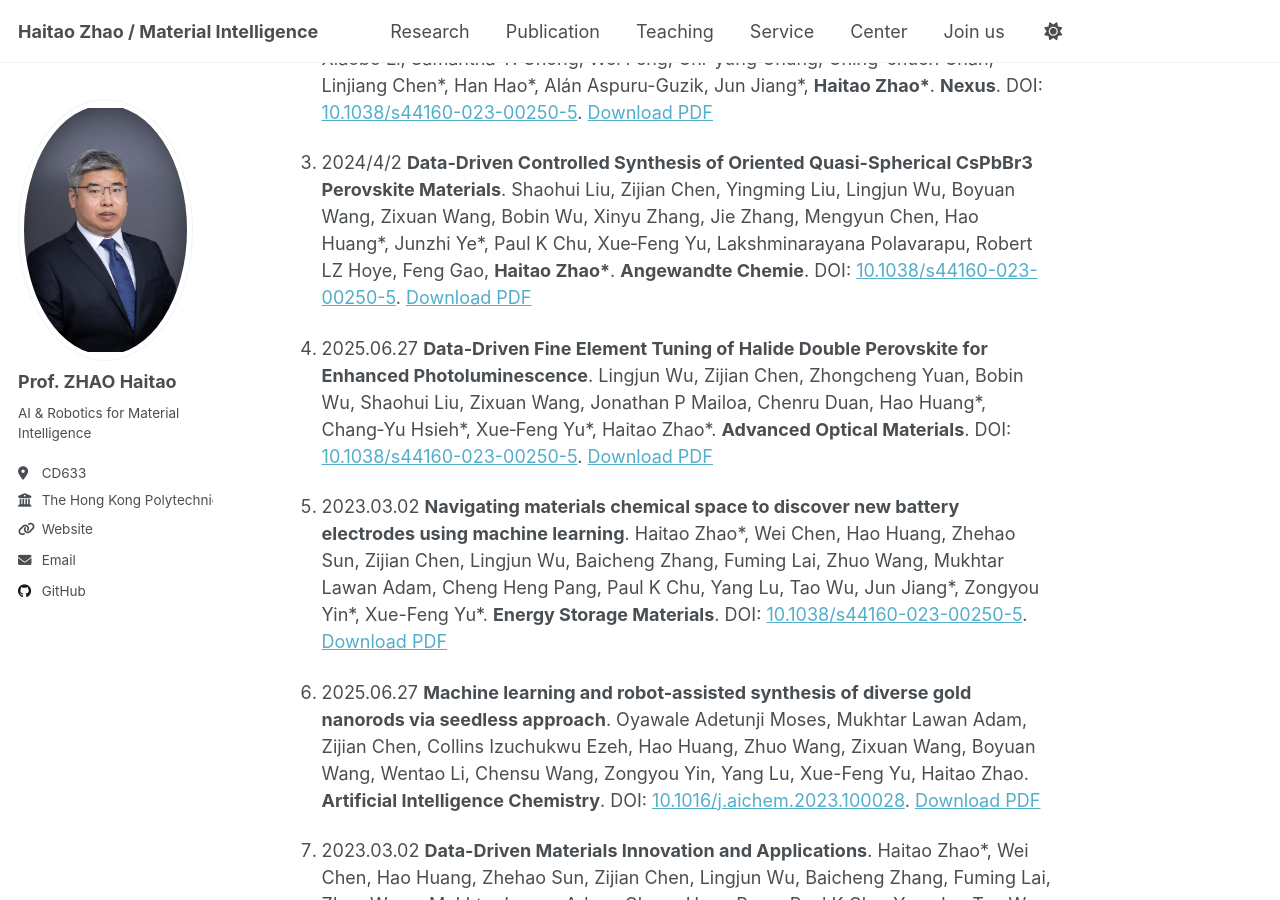
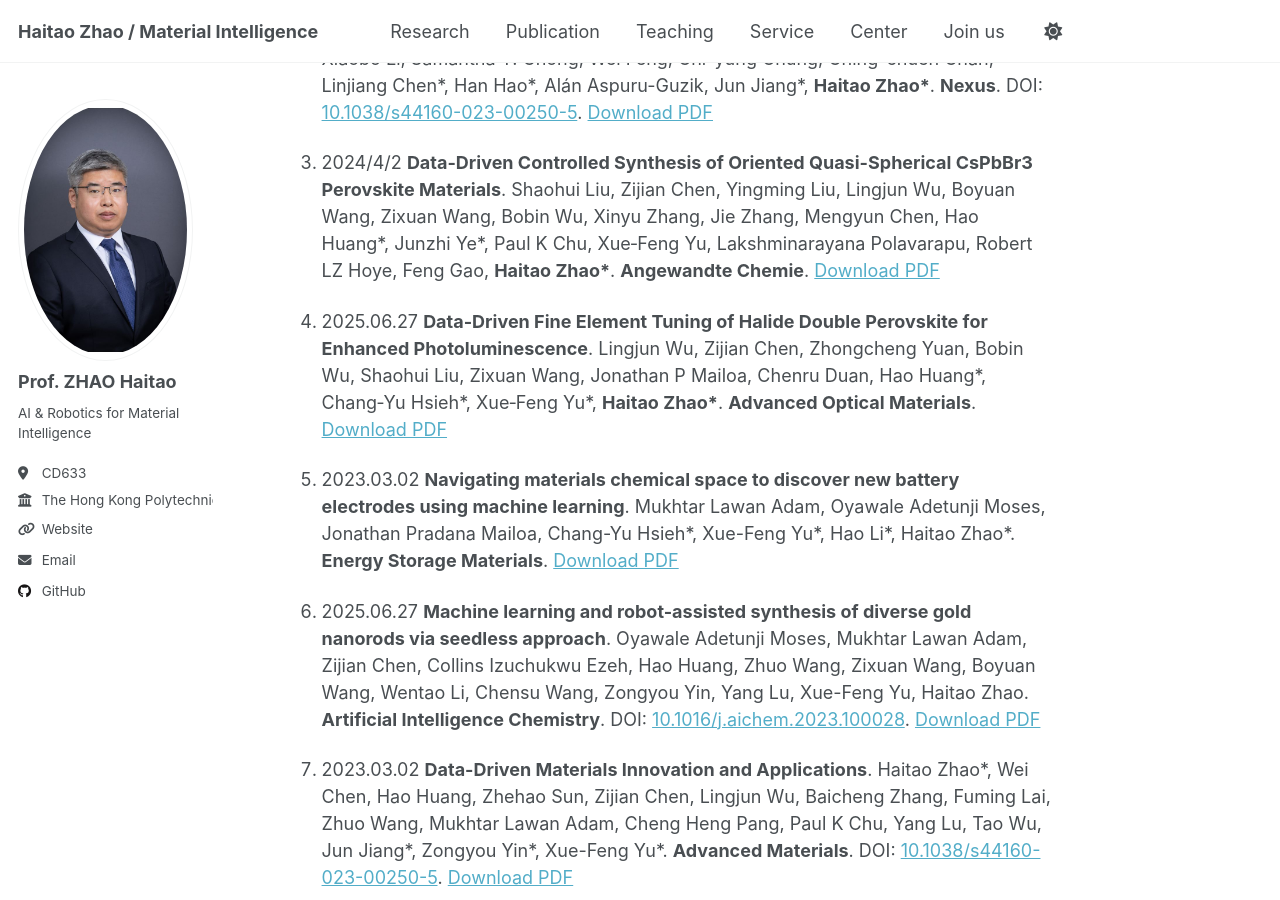
Before and after one commit to HaitaoZhao-PolyU/HaitaoZhao-PolyU.github.io, a Jekyll site: the page built from _publication1/publication.md, in a window 1280 px wide and 900 px high, scrolled down 464 px. Built offline with Jekyll 4.4.1, drawn with Linux system fonts in a browser that asks for light colours.

Commit message:
Update publication.md

```diff
--- a/_publication1/publication.md
+++ b/_publication1/publication.md
@@ -10,11 +10,11 @@ collection: publication1
 
 2. 2025/6/27 **Material intelligence by the convergence of artificial intelligence and robotic platforms**. Xinyu Zhang, Zijian Chen, Feibei Chen, Billy Fanady, Boyuan Wang, Zongming Ni, Shumin Zhou, Junzhi Ye, GuanHua Chen, Jie Liu, Robert L. Z. Hoye, Xiaobo Li, Samantha Y. Chong, Wei Feng, Chi-yung Chung, Ching-chuen Chan, Linjiang Chen\*, Han Hao\*, Alán Aspuru-Guzik, Jun Jiang\*, **Haitao Zhao\***. **Nexus**. DOI: [10.1038/s44160-023-00250-5](https://doi.org/10.1038/s44160-023-00250-5). [Download PDF](/files/s44160-023-00250-5 (2).pdf)
 
-3. 2024/4/2 **Data-Driven Controlled Synthesis of Oriented Quasi-Spherical CsPbBr3 Perovskite Materials**. Shaohui Liu, Zijian Chen, Yingming Liu, Lingjun Wu, Boyuan Wang, Zixuan Wang, Bobin Wu, Xinyu Zhang, Jie Zhang, Mengyun Chen, Hao Huang\*, Junzhi Ye\*, Paul K Chu, Xue‐Feng Yu, Lakshminarayana Polavarapu, Robert LZ Hoye, Feng Gao, **Haitao Zhao\***. **Angewandte Chemie**. DOI: [10.1038/s44160-023-00250-5](https://doi.org/10.1038/s44160-023-00250-5). [Download PDF](/files/s44160-023-00250-5 (2).pdf)
+3. 2024/4/2 **Data-Driven Controlled Synthesis of Oriented Quasi-Spherical CsPbBr3 Perovskite Materials**. Shaohui Liu, Zijian Chen, Yingming Liu, Lingjun Wu, Boyuan Wang, Zixuan Wang, Bobin Wu, Xinyu Zhang, Jie Zhang, Mengyun Chen, Hao Huang\*, Junzhi Ye\*, Paul K Chu, Xue‐Feng Yu, Lakshminarayana Polavarapu, Robert LZ Hoye, Feng Gao, **Haitao Zhao\***. **Angewandte Chemie**. [Download PDF](/files/s44160-023-00250-5 (2).pdf)
 
-4. 2025.06.27 **Data-Driven Fine Element Tuning of Halide Double Perovskite for Enhanced Photoluminescence**. Lingjun Wu, Zijian Chen, Zhongcheng Yuan, Bobin Wu, Shaohui Liu, Zixuan Wang, Jonathan P Mailoa, Chenru Duan, Hao Huang\*, Chang‐Yu Hsieh\*, Xue‐Feng Yu\*, Haitao Zhao\*. **Advanced Optical Materials**. DOI: [10.1038/s44160-023-00250-5](https://doi.org/10.1038/s44160-023-00250-5). [Download PDF](/files/s44160-023-00250-5 (2).pdf)
+4. 2025.06.27 **Data-Driven Fine Element Tuning of Halide Double Perovskite for Enhanced Photoluminescence**. Lingjun Wu, Zijian Chen, Zhongcheng Yuan, Bobin Wu, Shaohui Liu, Zixuan Wang, Jonathan P Mailoa, Chenru Duan, Hao Huang\*, Chang‐Yu Hsieh\*, Xue‐Feng Yu\*, **Haitao Zhao\***. **Advanced Optical Materials**. [Download PDF](/files/s44160-023-00250-5 (2).pdf)
 
-5. 2023.03.02 **Navigating materials chemical space to discover new battery electrodes using machine learning**. Haitao Zhao\*, Wei Chen, Hao Huang, Zhehao Sun, Zijian Chen, Lingjun Wu, Baicheng Zhang, Fuming Lai, Zhuo Wang, Mukhtar Lawan Adam, Cheng Heng Pang, Paul K Chu, Yang Lu, Tao Wu, Jun Jiang\*, Zongyou Yin\*, Xue-Feng Yu\*. **Energy Storage Materials**. DOI: [10.1038/s44160-023-00250-5](https://www.sciencedirect.com/science/article/abs/pii/S2405829723004683?via%3Dihub). [Download PDF](/files/s44160-023-00250-5 (2).pdf)
+5. 2023.03.02 **Navigating materials chemical space to discover new battery electrodes using machine learning**. Mukhtar Lawan Adam, Oyawale Adetunji Moses, Jonathan Pradana Mailoa, Chang-Yu Hsieh\*, Xue-Feng Yu\*, Hao Li\*, Haitao Zhao\*. **Energy Storage Materials**. [Download PDF](/files/s44160-023-00250-5 (2).pdf)
 
 6. 2025.06.27 **Machine learning and robot-assisted synthesis of diverse gold nanorods via seedless approach**. Oyawale Adetunji Moses, Mukhtar Lawan Adam, Zijian Chen, Collins Izuchukwu Ezeh, Hao Huang, Zhuo Wang, Zixuan Wang, Boyuan Wang, Wentao Li, Chensu Wang, Zongyou Yin, Yang Lu, Xue-Feng Yu, Haitao Zhao. **Artificial Intelligence Chemistry**. DOI: [10.1016/j.aichem.2023.100028](https://www.sciencedirect.com/science/article/pii/S2949747723000283). [Download PDF](/files/s44160-023-00250-5 (2).pdf)
 
```
